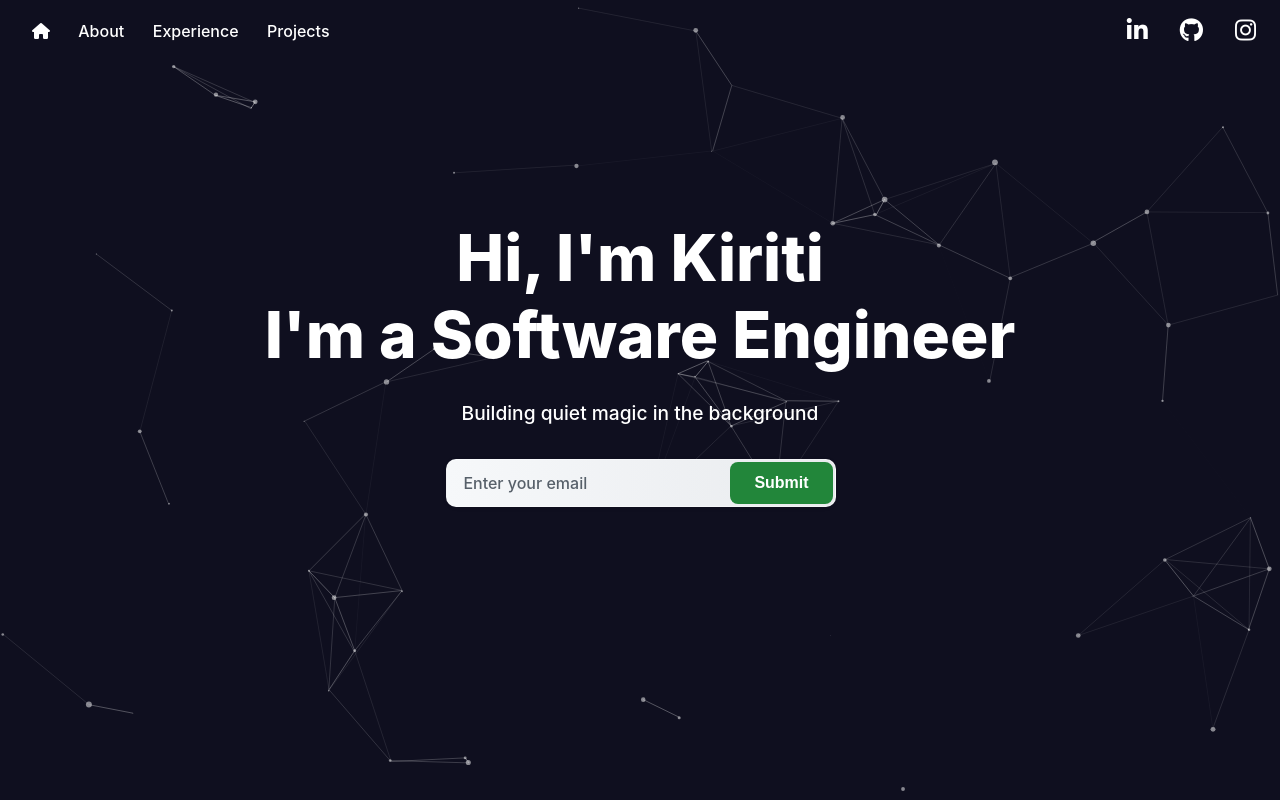
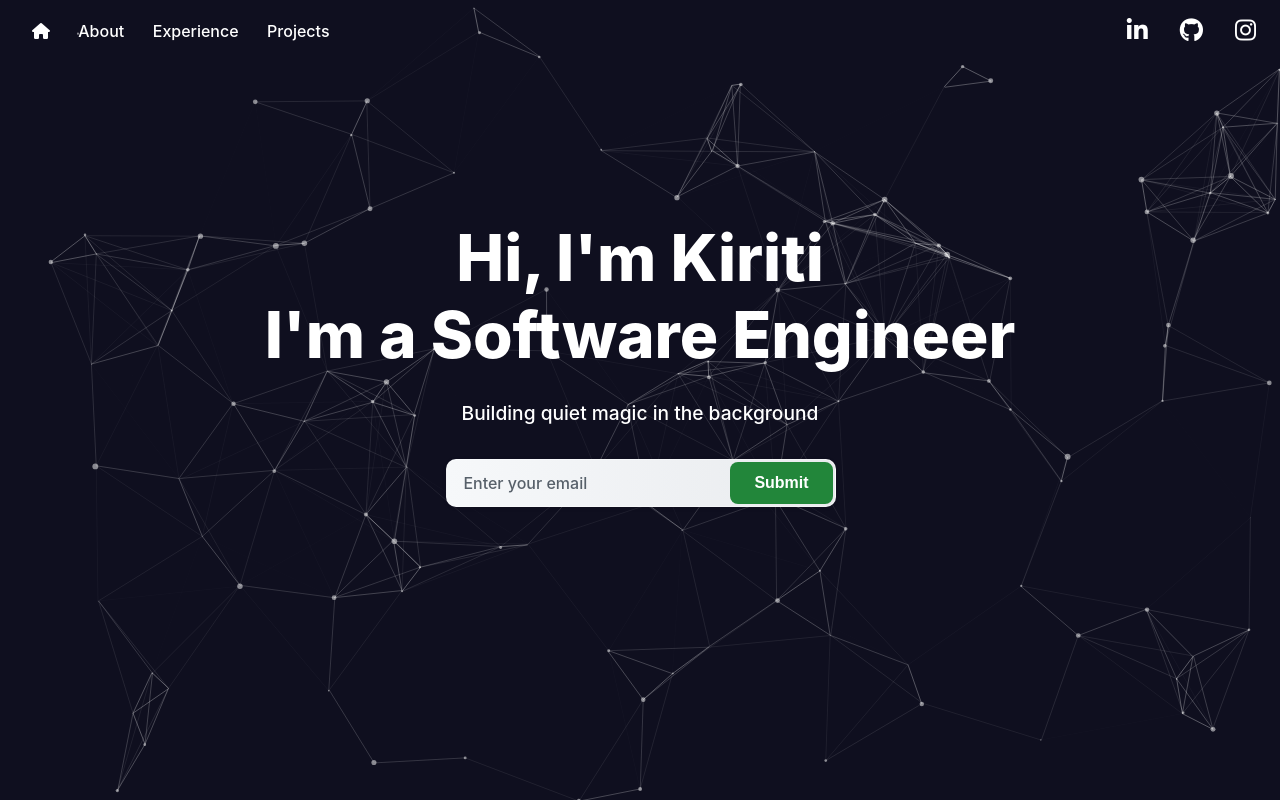
Before and after one commit to kiritiamaravadi/portfolio, a plain HTML site: page index.html in a window 1280 px wide. Shown: the top 800 px of the page. Drawn offline with nearby package versions, Linux system fonts and the light colour scheme.

Commit message:
increased the number of particles

```diff
--- a/index.html
+++ b/index.html
@@ -327,7 +327,7 @@
     particlesJS("particles-js", {
       particles: {
         number: {
-          value: 50,  // Reduce number of particles on mobile
+          value: 100,  // Reduce number of particles on mobile
           density: {
             enable: true,
             value_area: 800
```
